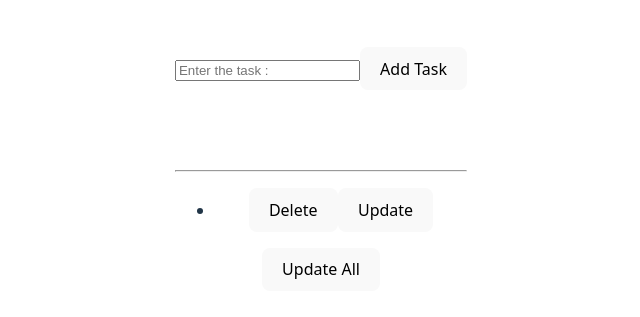
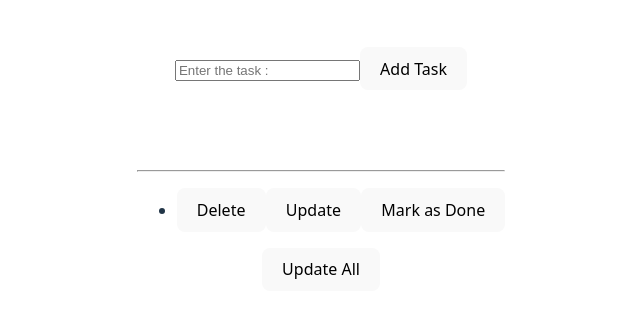
Before and after one commit to Sanket1516/React-App, a React (Vite) app in the folder my-react-app/: page / in a window 1280 px wide. Shown: the part 231-548 px from the top of the page, without its empty margins (319-959 px from the left). Built offline with nearby package versions, Linux system fonts and the light colour scheme.

Commit message:
activity of mark as done feature

```diff
--- a/my-react-app/src/TodoList.jsx
+++ b/my-react-app/src/TodoList.jsx
@@ -4,7 +4,7 @@ import { v4 as uuidv4 } from 'uuid';
 function TodoList(){
     let [input,setInput] = useState("");
     //array of objects, each object has id and text
-    let [TaskList, setTaskList] = useState([{ id: uuidv4(), text: "" }]);
+    let [TaskList, setTaskList] = useState([{ id: uuidv4(), text: "" ,isdone:false}]);
 
     function onChangeInput(event){
         setInput(event.target.value);
@@ -12,7 +12,7 @@ function TodoList(){
 
     function addTask(){
         setTaskList((prev)=>{
-            return [...prev, { id: uuidv4(), text: input }];
+            return [...prev, { id: uuidv4(), text: input ,isdone:false}];
         });
         setInput("");
     }
@@ -47,6 +47,25 @@ function updateTask(id) {
     });
 }
 
+function markAsDone(id) {
+    setTaskList((prev) => {
+        return prev.map((todo) => {
+            if (todo.id === id) {
+                return {
+                    ...todo,
+                    isdone: !todo.isdone
+                };
+            }
+            return todo;
+        });
+    });
+
+}
+
+    let style = {
+        textDecoration: "line-through"
+    }
+
     return(
         <>
         <input type="text" placeholder="Enter the task : " value={input} onChange={onChangeInput}/>
@@ -56,9 +75,10 @@ function updateTask(id) {
         <ul>
             {TaskList.map((task) => (
                 <li key={task.id}>
-                    <span>{task.text}</span>
+                    <span style={task.isdone ? style : null}>{task.text}</span>
                     <button onClick={() => deleteTask(task.id)}>Delete</button>
                     <button onClick={() => updateTask(task.id)}>Update</button>
+                    <button onClick={() => markAsDone(task.id)}>Mark as Done</button>
                 </li>
             ))}
         </ul>
```
